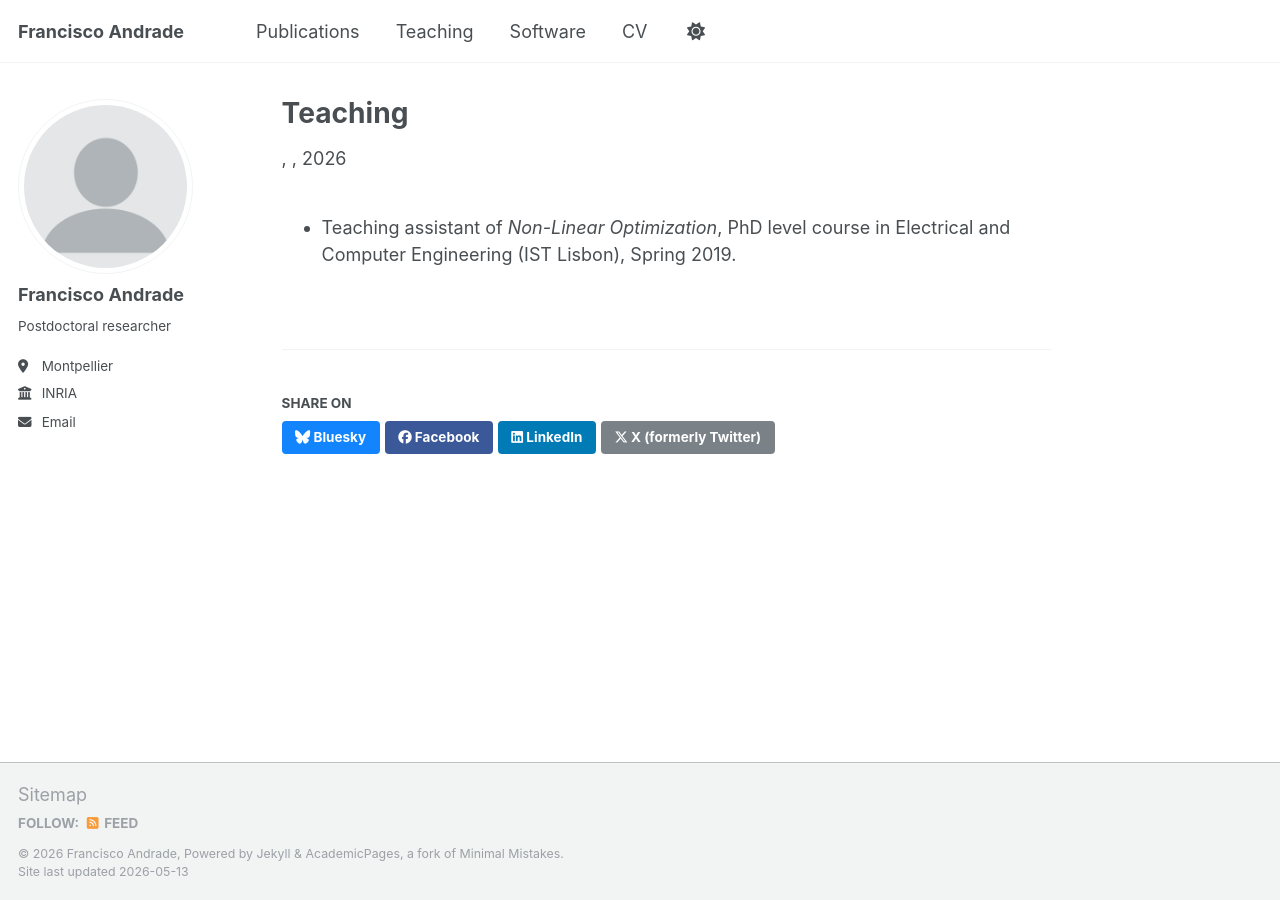
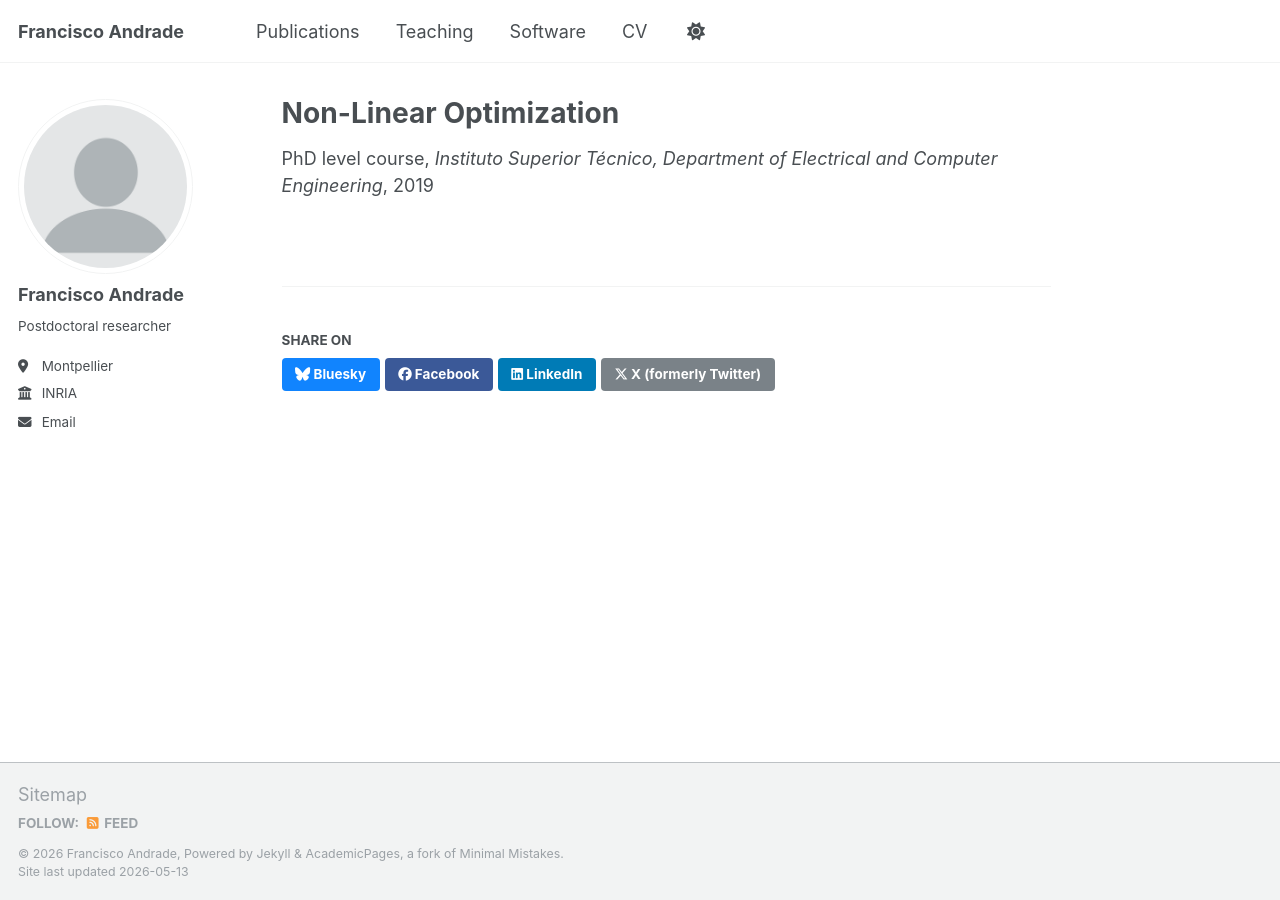
Before and after one commit to FranciscoAndrade90/FranciscoAndrade90.github.io, a Jekyll site: the page built from _teaching/teaching.md, in a window 1280 px wide. Built offline with Jekyll 4.4.1, drawn with Linux system fonts in a browser that asks for light colours.

Commit message:
Update teaching.md

```diff
--- a/_teaching/teaching.md
+++ b/_teaching/teaching.md
@@ -1,8 +1,9 @@
 ---
-permalink: /teaching/
-title: "Teaching"
-author_profile: true
-redirect_from:
-- /teaching.html
+title: "Non-Linear Optimization"
+collection: teaching
+type: "PhD level course"
+permalink: /teaching/2019-course
+venue: "Instituto Superior Técnico, Department of Electrical and Computer Engineering"
+date: 2019-09-01
+location: "Lisbon, Portugal"
 ---
-- Teaching assistant of *Non-Linear Optimization*, PhD level course in Electrical and Computer Engineering (IST Lisbon), Spring 2019.
```
